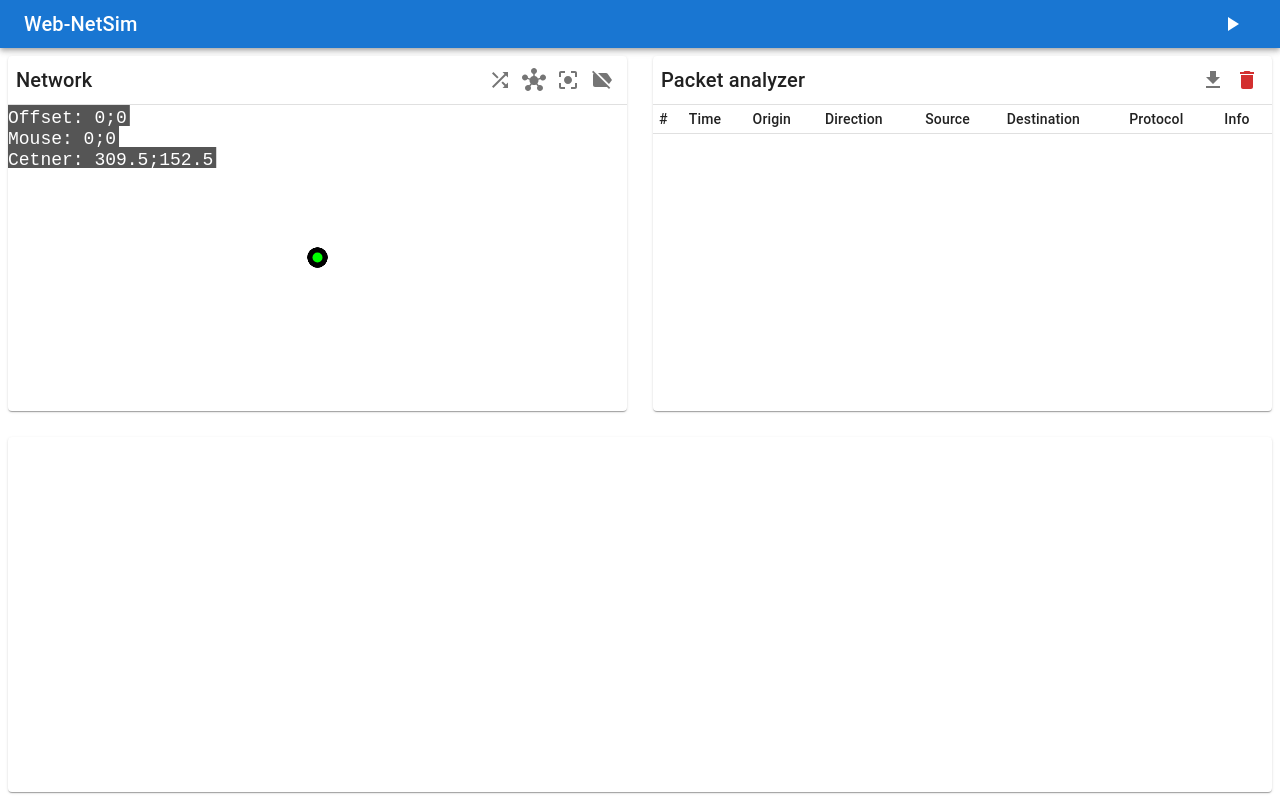
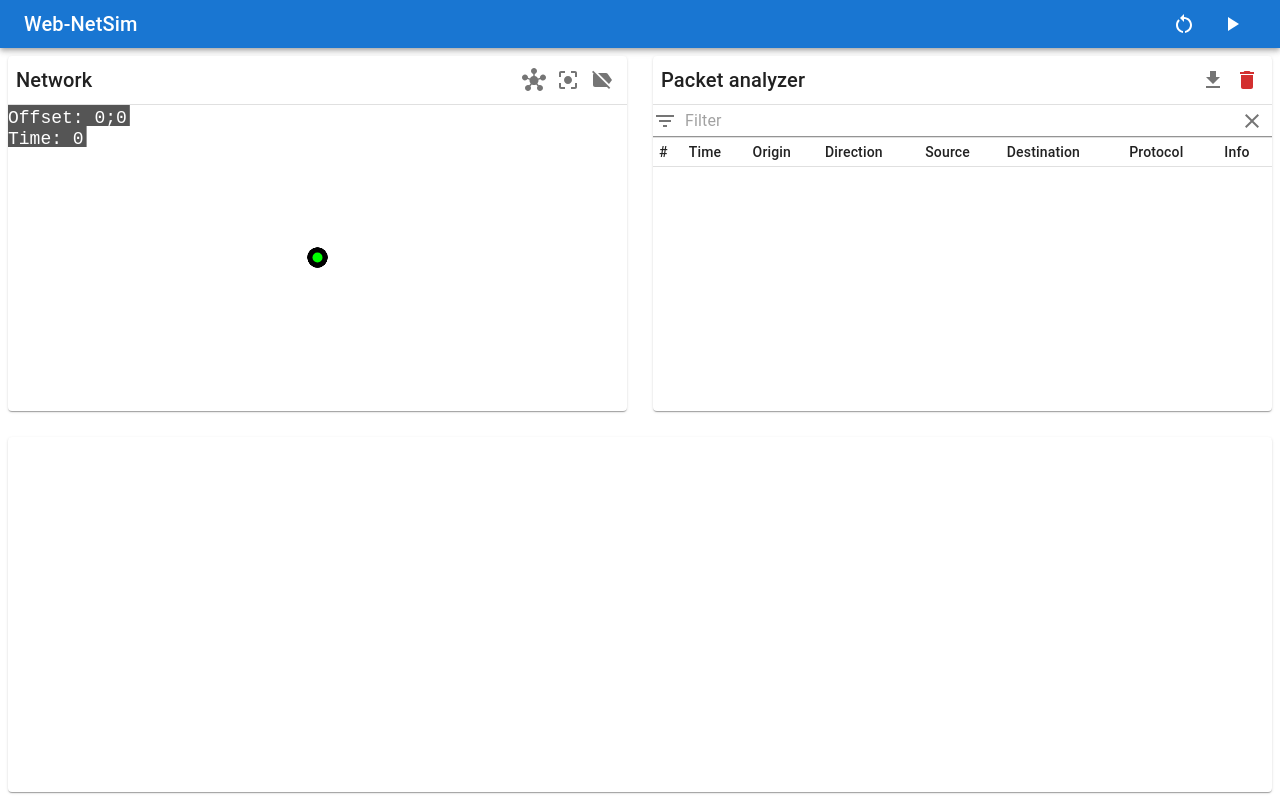
Before and after one commit to M4xi1m3/nathaj, a React (Create React App) app: page / in a window 1280 px wide. Built offline with nearby package versions, Linux system fonts and the light colour scheme.

Commit message:
Added network resetting and packet filtering

```diff
--- a/package.json
+++ b/package.json
@@ -16,6 +16,7 @@
     "@types/node": "^16.7.13",
     "@types/react": "^18.0.0",
     "@types/react-dom": "^18.0.0",
+    "filtrex": "^3.0.0",
     "react": "^18.2.0",
     "react-dom": "^18.2.0",
     "react-resizable-panels": "^0.0.51",
--- a/src/App.tsx
+++ b/src/App.tsx
@@ -22,6 +22,10 @@ class CustomHost extends Host {
             });
             this.getInterface("eth0").send(packet.raw());
         }
+    }
+
+    reset(): void {
+        this.timer = 0;
     }
 }
 
--- a/src/components/NetworkActions.tsx
+++ b/src/components/NetworkActions.tsx
@@ -1,4 +1,4 @@
-import { Pause, PlayArrow } from "@mui/icons-material";
+import { Pause, PlayArrow, RestartAlt } from "@mui/icons-material";
 import { IconButton } from "@mui/material";
 import React, { useContext, useState } from "react";
 import { NetworkContext } from "../NetworkContexxt";
@@ -8,20 +8,29 @@ export const NetworkActions: React.FC = () => {
     const [playing, setPlaying] = useState(false);
 
     const handlePlay = () => {
-        if (playing)
+        if (network.isRunning())
             network.stop();
         else
             network.start();
-        setPlaying(!playing);
+        setPlaying(network.isRunning());
+    }
+
+    const handleReset = () => {
+        network.reset();
+        setPlaying(network.isRunning());
     }
 
     return (
         <div>
             <IconButton
                 size="large"
-                aria-label="account of current user"
-                aria-controls="menu-appbar"
-                aria-haspopup="true"
+                onClick={handleReset}
+                color="inherit"
+            >
+                <RestartAlt />
+            </IconButton>
+            <IconButton
+                size="large"
                 onClick={handlePlay}
                 color="inherit"
             >
--- a/src/components/NetworkAnalyzer.tsx
+++ b/src/components/NetworkAnalyzer.tsx
@@ -3,12 +3,14 @@ import { NetworkContext } from "../NetworkContexxt";
 import { PacketEventData } from "../simulator/network/Network";
 import { AnalyzedPacket } from "../simulator/network/packets/Packet";
 import { Ethernet } from "../simulator/network/packets/definitions/Ethernet";
-import { Divider, Grid, IconButton, Stack, Table, TableBody, TableCell, TableContainer, TableHead, TableRow, Typography } from "@mui/material";
-import { CallMade, CallReceived, Delete, FileDownload, FileDownloadOff } from "@mui/icons-material";
+import { Divider, FormControl, Grid, IconButton, Input, InputAdornment, Stack, Table, TableBody, TableCell, TableContainer, TableHead, TableRow, TextField, Typography } from "@mui/material";
+import { CallMade, CallReceived, Clear, Delete, FileDownload, FileDownloadOff, Filter, FilterList } from "@mui/icons-material";
+import { compileExpression } from 'filtrex';
 
 export const NetworkAnalyzer: React.FC = () => {
     const network = useContext(NetworkContext);
 
+    const [filter, setFilter] = useState("");
     const [lastId, setLastId] = useState(0);
     const [packets, setPackets] = useState<AnalyzedPacket[]>([]);
     const [selectedPacket, setSelectedPacket] = useState<number | null>(null);
@@ -17,7 +19,7 @@ export const NetworkAnalyzer: React.FC = () => {
 
     const handlePacket = (e: CustomEvent<PacketEventData>) => {
         console.log(e.detail.time, e.detail.direction, e.detail.interface.getFullName());
-        const packet = new AnalyzedPacket(lastIdTmp, e.detail.time, e.detail.interface.getFullName(), e.detail.direction);
+        const packet = new AnalyzedPacket(lastIdTmp, e.detail.time, e.detail.interface.getOwner().getName(), e.detail.interface.getName(), e.detail.direction);
 
         const p = new Ethernet();
         p.parse(e.detail.packet);
@@ -66,6 +68,23 @@ export const NetworkAnalyzer: React.FC = () => {
         setSelectedPacket(null);
     }
 
+    let filterValid = true;
+    let displayPackets: AnalyzedPacket[] = [];
+
+    if (filter === "") {
+        displayPackets = packets;
+        filterValid = true;
+    } else {
+        try {
+            const filterFunc = compileExpression(filter);
+            displayPackets = packets.filter(filterFunc);
+            filterValid = true;
+        } catch (e) {
+            filterValid = false;
+            displayPackets = packets;
+        }
+    }
+
     return (
         <Grid container direction="column" wrap="nowrap" sx={{ height: "100%", width: "100%", overflowX: "auto" }}>
             <Grid item sx={{ width: "100%" }}>
@@ -83,6 +102,22 @@ export const NetworkAnalyzer: React.FC = () => {
                     </Stack>
                 </Stack>
                 <Divider />
+                <Stack>
+                    <FormControl variant="standard" fullWidth size="medium">
+                        <Input error={!filterValid} placeholder="Filter" startAdornment={
+                            <InputAdornment position="start">
+                                <FilterList />
+                            </InputAdornment>
+                        } endAdornment={
+                            <InputAdornment position="end">
+                                <IconButton onClick={() => setFilter("")}>
+                                    <Clear />
+                                </IconButton>
+                            </InputAdornment>
+                        } value={filter} onChange={(e) => setFilter(e.currentTarget.value)}></Input>
+                    </FormControl>
+                </Stack>
+                <Divider />
             </Grid>
             <Grid item sx={{ flexGrow: 1, width: "100%", overflowX: 'scroll', overflowY: 'scroll' }}>
                 <TableContainer sx={{ overflowX: 'visible' }}>
@@ -91,7 +126,10 @@ export const NetworkAnalyzer: React.FC = () => {
                             <TableRow>
                                 <TableCell sx={commonSX}>#</TableCell>
                                 <TableCell sx={commonSX}>Time</TableCell>
-                                <TableCell sx={commonSX}>Origin</TableCell>
+                                <TableCell sx={commonSX}>Origin
+                                    {/* <IconButton size="small">
+                                    <FilterList fontSize="inherit" />
+                                </IconButton>*/}</TableCell>
                                 <TableCell sx={commonSX}>Direction</TableCell>
                                 <TableCell sx={commonSX}>Source</TableCell>
                                 <TableCell sx={commonSX}>Destination</TableCell>
@@ -100,7 +138,7 @@ export const NetworkAnalyzer: React.FC = () => {
                             </TableRow>
                         </TableHead>
                         <TableBody>
-                            {packets.map((v, i) => (
+                            {displayPackets.map((v, i) => (
                                 <TableRow key={i} hover selected={selectedPacket === i} onClick={(e) => { e.stopPropagation(); setSelectedPacket(i) }}>
                                     <TableCell sx={monoSX}>{v.id}</TableCell>
                                     <TableCell sx={monoSX}>{v.time}</TableCell>
--- a/src/components/NetworkRenderer.tsx
+++ b/src/components/NetworkRenderer.tsx
@@ -26,13 +26,10 @@ export const NetworkRenderer: React.FC = () => {
                         <Typography component='h2' variant='h6'>Network</Typography>
                     </Stack>
                     <Stack direction="row">
-                        <IconButton onClick={() => Layout.random(network)} size="small">
-                            <Shuffle />
-                        </IconButton>
-                        <IconButton onClick={() => Layout.fruchterman_reingold(network)} size="small">
+                        <IconButton onClick={() => Layout.spring_layout(network)} size="small">
                             <Hub />
                         </IconButton>
-                        <IconButton onClick={() => Layout.re_center(network)} size="small">
+                        <IconButton onClick={() => setOffset(new Vector2D(0,0))} size="small">
                             <CenterFocusStrong />
                         </IconButton>
                         <IconButton onClick={() => setShowLabel(!showLabel)} size="small">
@@ -146,8 +143,7 @@ export const NetworkRenderer: React.FC = () => {
                     }
 
                     showText("Offset: " + offset.x + ";" + offset.y, new Vector2D(0, 0));
-                    showText("Mouse: " + mousePos.x + ";" + mousePos.y, new Vector2D(0, 21));
-                    showText("Cetner: " + centerOffset.x + ";" + centerOffset.y, new Vector2D(0, 42));
+                    showText("Time: " + network.time(), new Vector2D(0, 21));
 
                 }} style={{ width: "100%", height: "100%", borderRadius: '0 0 4px 4px' }}></Canvas>
             </Grid>
--- a/src/simulator/drawing/Layout.ts
+++ b/src/simulator/drawing/Layout.ts
@@ -2,6 +2,12 @@ import { Network } from "../network/Network";
 import { Vector2D } from "./Vector2D";
 
 export class Layout {
+    static spring_layout(net: Network) {
+        Layout.random(net);
+        Layout.fruchterman_reingold(net);
+        Layout.re_center(net);
+    }
+
     static random(net: Network, minX: number = -100, maxX: number = 100, minY: number = -100, maxY: number = 100) {
         Object.values(net.devices).forEach((dev) => {
             dev.position.x = Math.random() * (maxX - minX) + minX;
--- a/src/simulator/network/packets/Packet.ts
+++ b/src/simulator/network/packets/Packet.ts
@@ -7,16 +7,20 @@ export class AnalyzedPacket {
     time: number;
     origin: string;
     direction: string;
+    dev: string;
+    intf: string;
 
     source: string | null = null;
     destination: string | null = null;
     protocol: string | null = null;
     info: string | null = null;
 
-    constructor(id: number, time: number, origin: string, direction: string) {
+    constructor(id: number, time: number, dev: string, intf: string, direction: string) {
         this.id = id;
         this.time = time;
-        this.origin = origin;
+        this.dev = dev;
+        this.intf = intf;
+        this.origin = dev + "-" + intf;
         this.direction = direction;
     }
 }
--- a/src/simulator/network/peripherals/Device.ts
+++ b/src/simulator/network/peripherals/Device.ts
@@ -62,6 +62,7 @@ export abstract class Device extends Drawable {
 
     abstract onPacketReceived(iface: Interface, data: any): void;
     abstract tick(): void;
+    abstract reset(): void;
 
     addInterface(name: string): Interface {
         if (name in this.interfaces)
--- a/src/simulator/network/peripherals/Host.ts
+++ b/src/simulator/network/peripherals/Host.ts
@@ -20,4 +20,7 @@ export class Host extends Device {
 
     tick(): void {
     }
+
+    reset(): void {
+    }
 }
--- a/src/simulator/network/peripherals/Hub.ts
+++ b/src/simulator/network/peripherals/Hub.ts
@@ -21,4 +21,7 @@ export class Hub extends Device {
 
     tick(): void {
     }
+
+    reset(): void {
+    }
 }
```
Also changed, not shown: src/simulator/network/Network.ts (+24 -5 lines), 1 other file (tests, documents, lock files or other folders).
